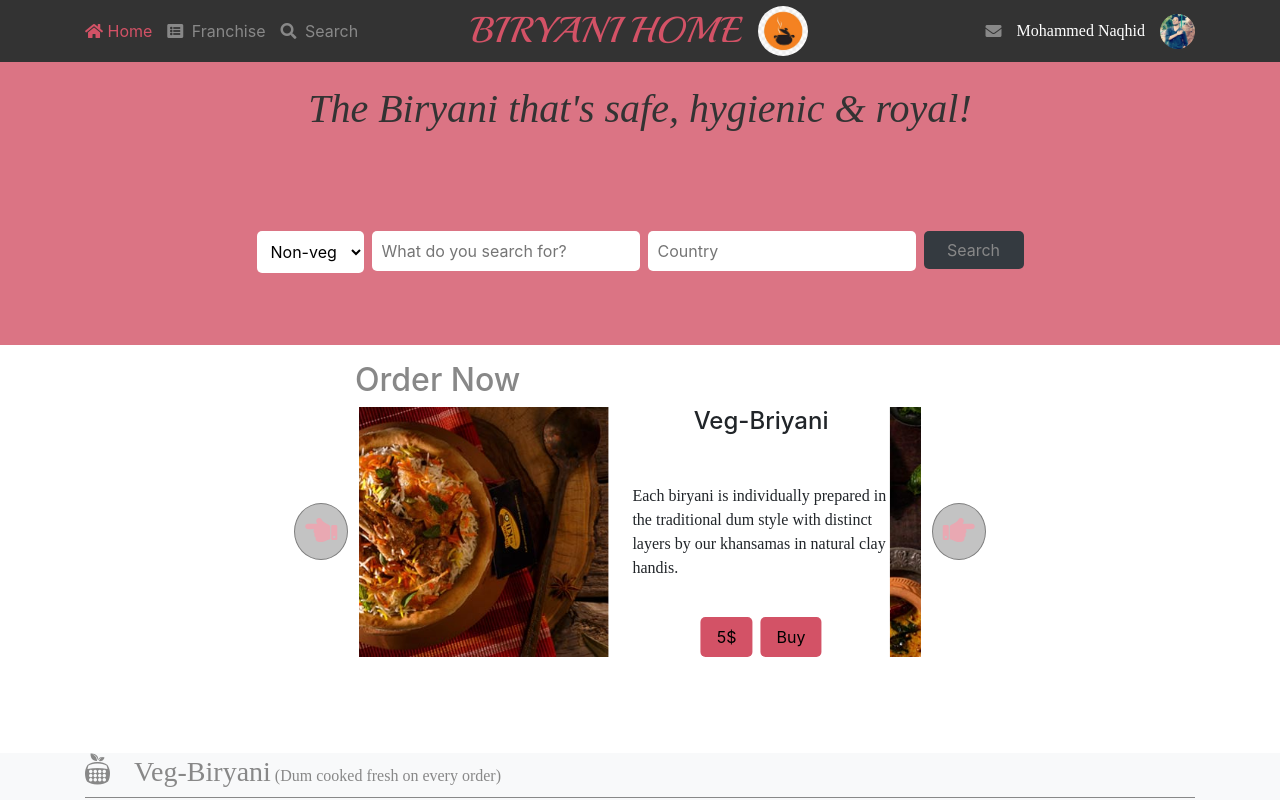
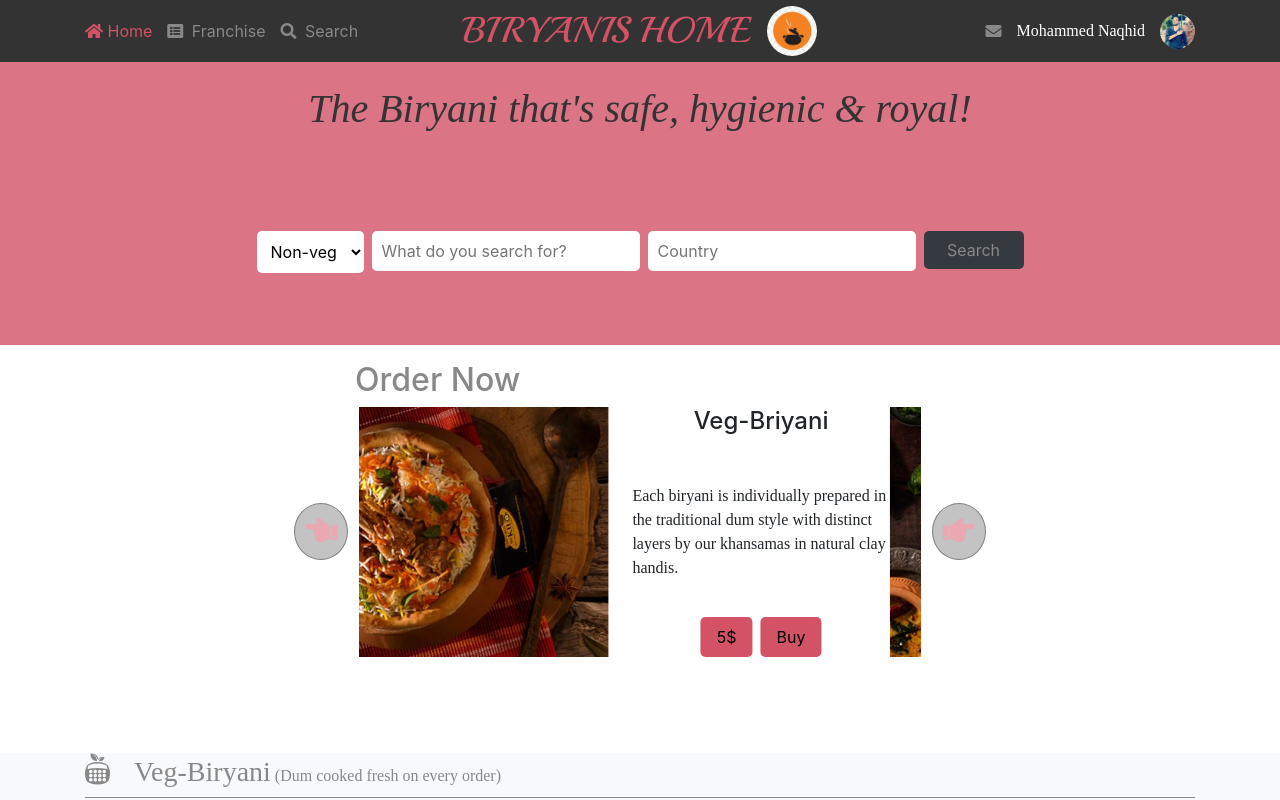
Before and after one commit to Naqhid/Biryanis-Website, a website: page index.html in a window 1280 px wide. Shown: the top 800 px of the page. Drawn offline with nearby package versions, Linux system fonts and the light colour scheme; a web font is replaced by a local one.

Commit message:
style search page

```diff
--- a/index.html
+++ b/index.html
@@ -43,7 +43,7 @@
       <p class="m-0 mx-1 d-lg-none"><a class="logo-font text-cabaret" href="search-page.html">BRIYANIS WEBSITE</a></p>
 
       <div class="header-logo d-lg-flex align-items-center d-none">
-        <p class="m-0 mr-3 logo-font">BIRYANI HOME</p>
+        <p class="m-0 mr-3 logo-font">BIRYANIS HOME</p>
         <div class="header-logo-img">
           <a href="index.html">
             <img src="images/logo.jpg" alt="header-logo">
```
Also changed, not shown: README.md.
